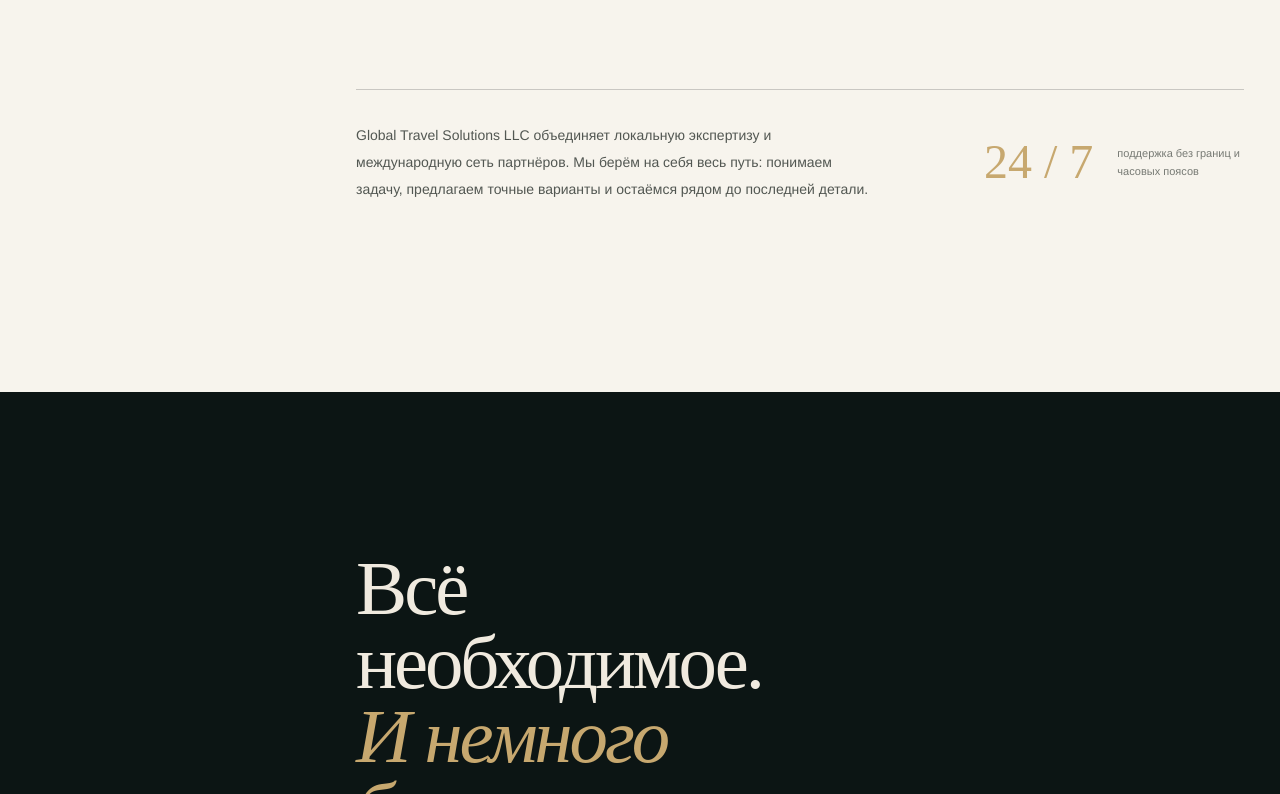
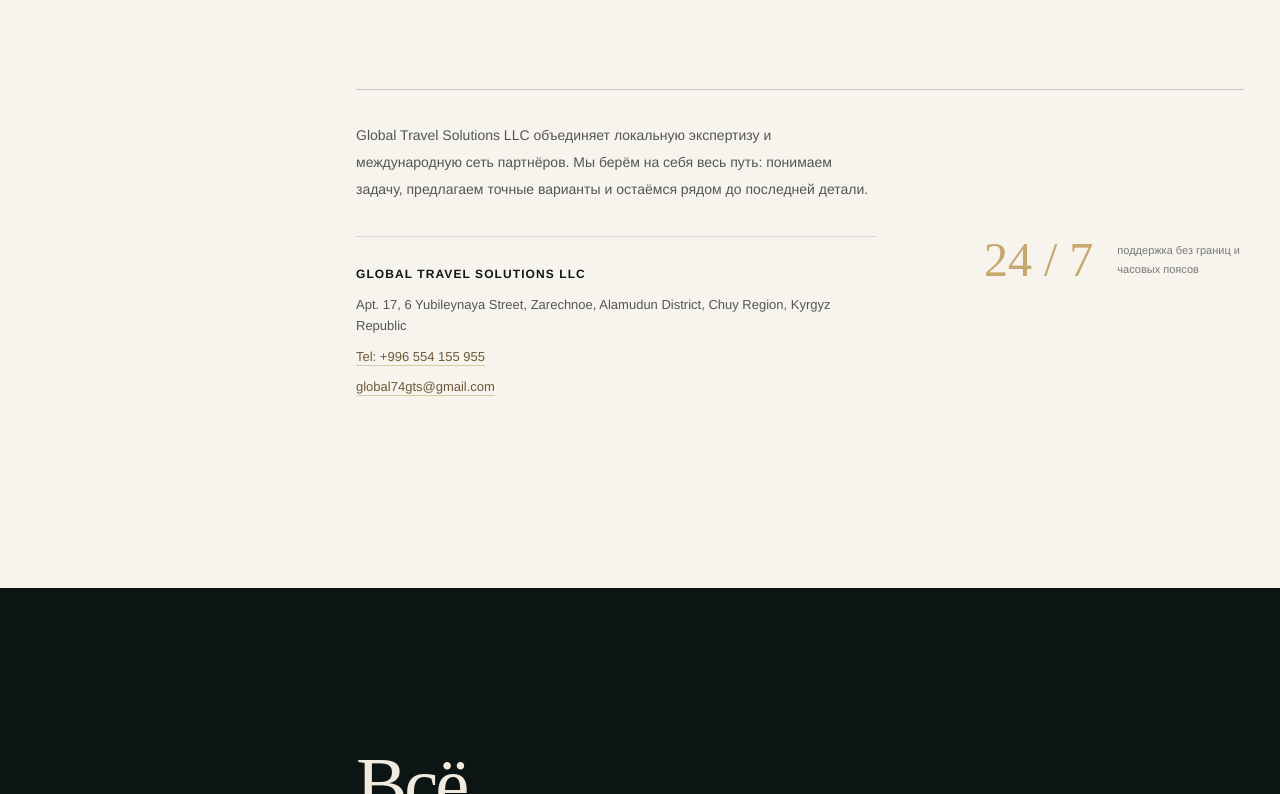
Before and after one commit to vkovalevv/global-travel-solutions, a Next.js app: page / in a window 1280 px wide. Shown: the part 1186-1980 px from the top of the page. Built offline with nearby package versions, Linux system fonts and the light colour scheme.

Commit message:
Add company details and contact information

```diff
--- a/app/globals.css
+++ b/app/globals.css
@@ -300,11 +300,39 @@
   border-top: 1px solid rgba(16, 24, 23, 0.2);
 }
 
-.intro-details > p {
+.about-info > p {
   margin: 0;
   color: #525752;
   font-size: 14px;
   line-height: 1.9;
+}
+
+.company-details {
+  display: grid;
+  gap: 9px;
+  margin-top: 34px;
+  padding-top: 28px;
+  border-top: 1px solid rgba(16, 24, 23, 0.14);
+  color: #525752;
+  font-size: 13px;
+  font-style: normal;
+  line-height: 1.65;
+}
+
+.company-details strong {
+  color: var(--ink);
+  font-size: 12px;
+  letter-spacing: 0.09em;
+  text-transform: uppercase;
+}
+
+.company-details a {
+  width: max-content;
+  max-width: 100%;
+  color: #6d5938;
+  text-decoration: underline;
+  text-decoration-color: rgba(199, 168, 111, 0.56);
+  text-underline-offset: 4px;
 }
 
 .fact {
--- a/app/page.tsx
+++ b/app/page.tsx
@@ -130,12 +130,25 @@
               <em>своё время</em> выше формальностей.
             </p>
             <div className="intro-details">
+              <div className="about-info">
                 <p>
                   Global Travel Solutions LLC объединяет локальную экспертизу и
                   международную сеть партнёров. Мы берём на себя весь путь:
                   понимаем задачу, предлагаем точные варианты и остаёмся рядом до
                   последней детали.
                 </p>
+                <address className="company-details">
+                  <strong>Global Travel Solutions LlC</strong>
+                  <span>
+                    Apt. 17, 6 Yubileynaya Street, Zarechnoe, Alamudun District,
+                    Chuy Region, Kyrgyz Republic
+                  </span>
+                  <a href="tel:+996554155955">Tel: +996 554 155 955</a>
+                  <a href="mailto:global74gts@gmail.com">
+                    global74gts@gmail.com
+                  </a>
+                </address>
+              </div>
               <div className="fact">
                 <strong>24 / 7</strong>
                 <span>поддержка без границ и часовых поясов</span>
@@ -277,25 +290,19 @@
           <div className="contact-actions">
             <a
               className="email-link"
-              href="mailto:hello@globaltravelsolutions.com"
+              href="mailto:global74gts@gmail.com"
             >
-              hello@globaltravelsolutions.com <span>↗</span>
+              global74gts@gmail.com <span>↗</span>
             </a>
             <div className="messengers">
               <a
-                href="https://wa.me/447700900000"
+                href="https://wa.me/996554155955"
                 target="_blank"
                 rel="noreferrer"
               >
                 WhatsApp ↗
               </a>
-              <a
-                href="https://t.me/globaltravelsolutions"
-                target="_blank"
-                rel="noreferrer"
-              >
-                Telegram ↗
-              </a>
+              <a href="tel:+996554155955">+996 554 155 955 ↗</a>
             </div>
           </div>
 
```
Also changed, not shown: 1 other file (tests, documents, lock files or other folders). Lines whose indentation alone changed are shown as unchanged.
